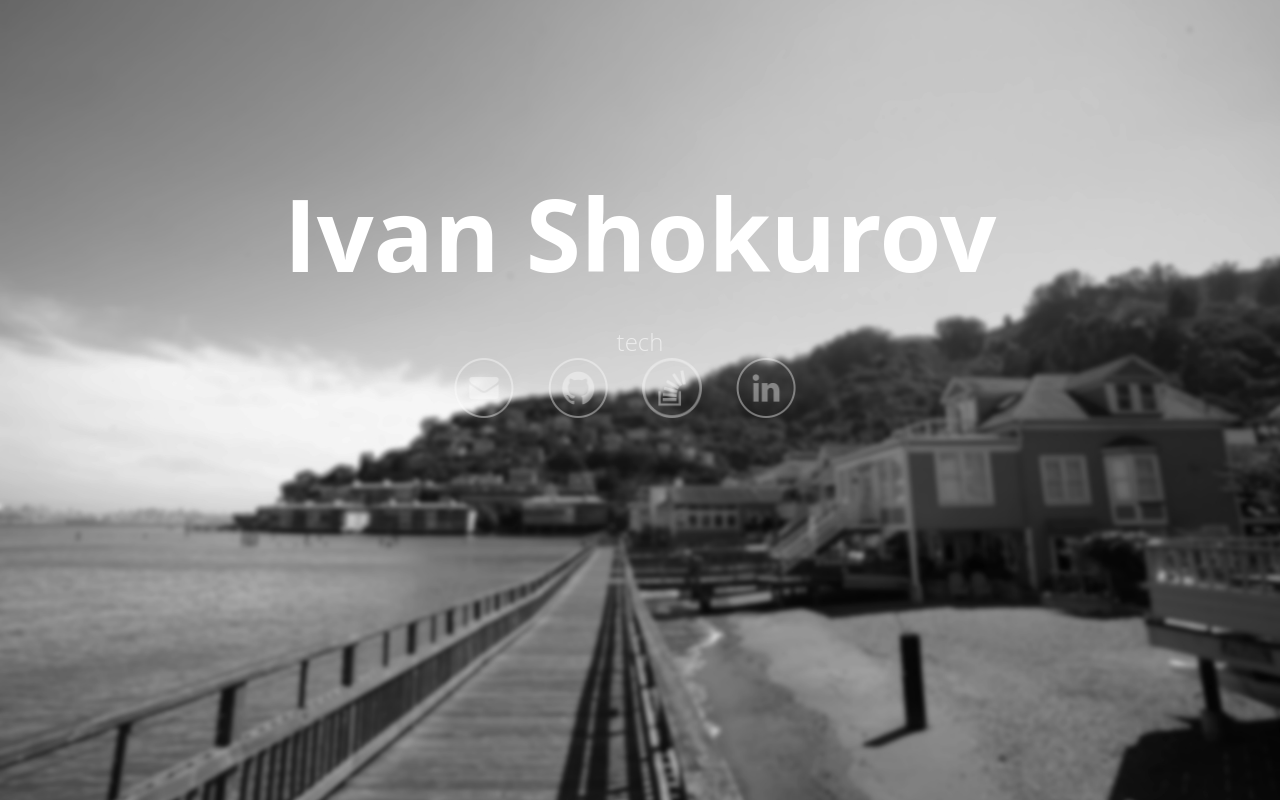
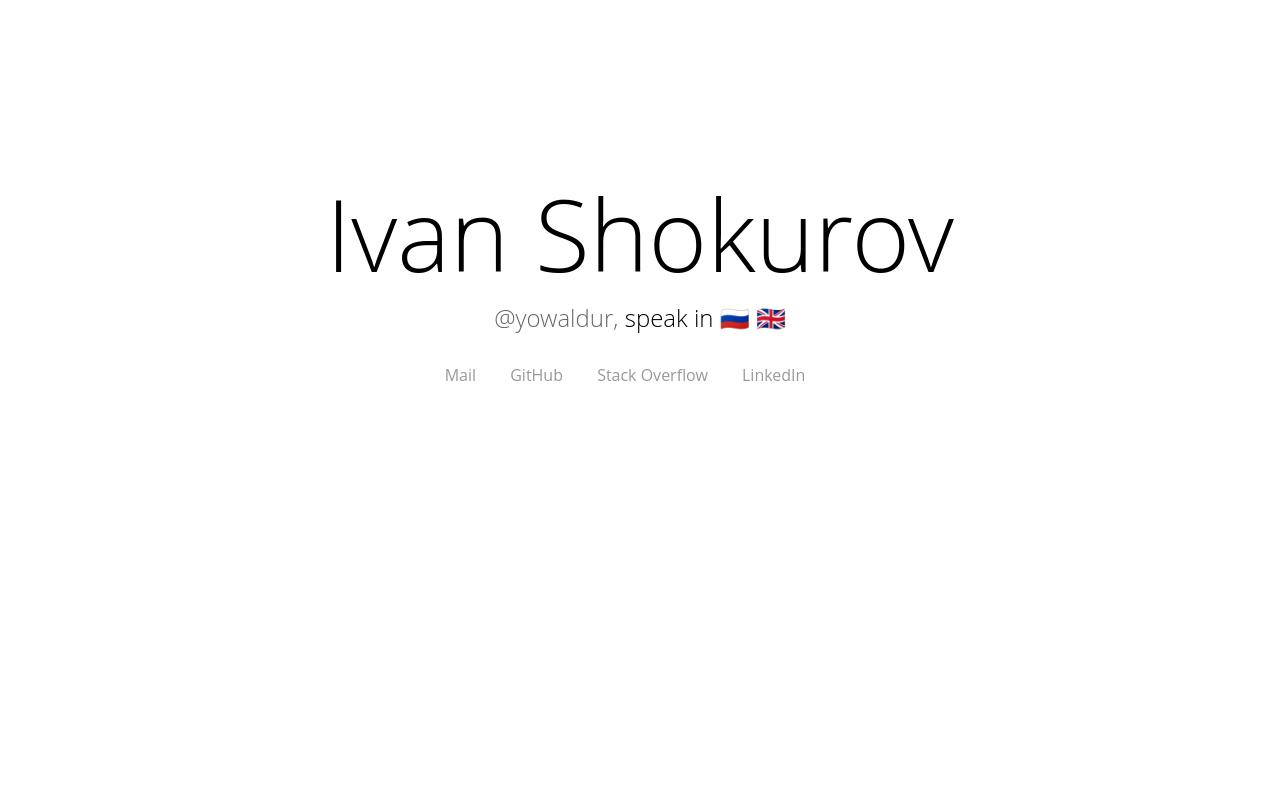
Before and after one commit to ischokuroff/ischokuroff.github.io, a plain HTML site: page index.html in a window 1280 px wide. Drawn offline with Linux system fonts and the light colour scheme.

Commit message:
Simplified site.. so, v3

```diff
--- a/index.html
+++ b/index.html
@@ -3,7 +3,7 @@
   <head>
     <meta charset="utf-8">
     <meta name="description" content="Ivan Shokurov">
-    <meta name="keywords" content="ivan, иван, shokurov, шокуров, владивосток, macish0k">
+    <meta name="keywords" content="ivan, иван, shokurov, шокуров, владивосток, yowaldur">
     <meta name="author" content="Ivan Shokurov">
     <meta name="viewport" content="width=device-width, initial-scale=1.0, maximum-scale=1">
     <link rel="stylesheet" type="text/css" media="all" href="style.css">
@@ -13,33 +13,27 @@
     <section>
       <div class="author">
         <h1>Ivan Shokurov</h1>
-        <h2>tech</h2>
+        <h2><span>@yowaldur,</span> speak in 🇷🇺 🇬🇧</h2>
       </div>
-      <div class="icons">
+      <div class="links">
         <ul>
           <!-- Email -->
           <li>
-            <a href="mailto:schokuroff@icloud.com" target="_blank">
-              <img src="img/mail.png">
-            </a>
+            <a href="mailto:schokuroff@icloud.com" target="_blank">Mail</a>
           </li>
           <!-- GitHub -->
           <li>
-            <a href="https://github.com/yowaldur" target="_blank">
-              <img src="img/github.png">
-            </a>
+            <a href="https://github.com/yowaldur" target="_blank">GitHub</a>
           </li>
           <!-- Stackoverflow -->
           <li>
             <a href="http://ru.stackoverflow.com/users/211458/shokurov?tab=profile" target="_blank">
-              <img src="img/stackoverflow.png">
+              Stack Overflow
             </a>
           </li>
           <!-- Linkedin -->
           <li>
-            <a href="https://linkedin.com/in/shokurov" target="_blank">
-              <img src="img/linkedin.png">
-            </a>
+            <a href="https://linkedin.com/in/shokurov" target="_blank">LinkedIn</a>
           </li>
         </ul>
       </div>
--- a/style.css
+++ b/style.css
@@ -4,13 +4,7 @@
 }
 
 html {
-  background: url(img/background.jpg) no-repeat center center fixed;
-  -webkit-background-size: cover;
-  -moz-background-size: cover;
-  -o-background-size: cover;
-  background-size: cover;
   font-family: "Open Sans", sans-serif;
-  color: #FFF;
 }
 
 body {
@@ -24,42 +18,38 @@ section {
 }
 
 h1 {
-  font-weight: bold;
+  font-weight: 300;
   font-size: 114px;
   margin-top: 165px;
 }
 
 h2 {
   font-weight: 100;
+}
+
+span {
   opacity: 0.6;
 }
 
-h1, h2 {
-  -webkit-user-select: none;
-  -moz-user-select: none;
-  -ms-user-select: none;
-  user-select: none;
+a:link {
+  color: #000;
+  text-decoration: none;
 }
 
-img {
-  height: 60px;
-  width: 60px;
+a:visited {
+  color: #000;
 }
 
-.icons {
-  margin-top: 30px;
+.links {
+  margin-top: 50px;
 }
 
  ul li {
    display: inline-block;
    margin-right: 30px;
+   opacity: 0.4;
  }
-
-img {
-  opacity: 0.4;
-}
-
-img:hover {
+ul li:hover {
   opacity: 1;
 }
 
@@ -74,17 +64,9 @@ img:hover {
     font-size: 100px;
   }
 
-  h2 {
-    margin-top: 24px;
-  }
-
-  .icons {
-    width: 379px;
+  .links {
     margin: auto;
-  }
-
-  img {
-    margin-bottom: 40px;
+    margin-top: 30px;
   }
 
 }
@@ -106,14 +88,9 @@ img:hover {
     margin-top: 40px;
   }
 
-  .icons {
-    width: 379px;
+  .links {
     margin: auto;
-    margin-top: 80px;
-  }
-
-  img {
-    opacity: 1;
+    margin-top: 40px;
   }
 
 }
@@ -132,10 +109,10 @@ img:hover {
 
   h2 {
     font-family: 24px;
-    margin-top: 20px;
+    margin-top: 10px;
   }
 
-  .icons {
+  .links {
     margin: auto;
     text-align: center;
     margin-top: 50px;
@@ -143,13 +120,11 @@ img:hover {
   }
 
   ul li {
+    display: block;
+    opacity: 1;
     margin-left: 15px;
     margin-right: 15px;
     margin-bottom: 40px;
   }
 
-  img {
-    opacity: 1;
-  }
-
 }
```
Also changed, not shown: img/500px.png (deleted), img/background.jpg (deleted), img/behance.png (deleted), img/github.png (deleted), img/linkedin.png (deleted), img/mail.png (deleted), img/stackoverflow.png (deleted).
